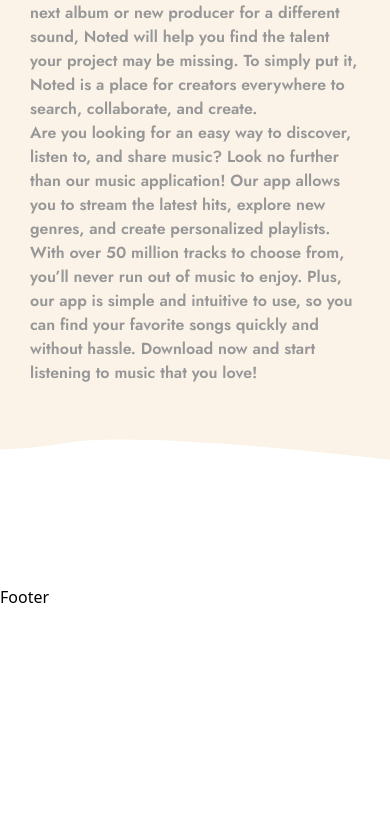
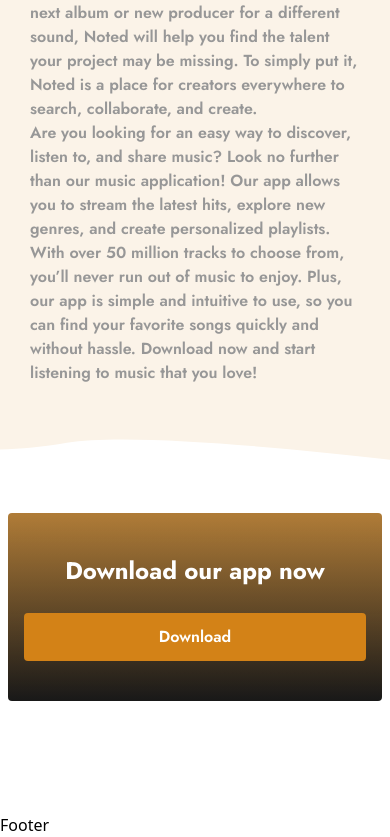
Before and after one commit to DigeetalHub/Noted-web, a Next.js app: page / in a window 390 px wide. Shown: the part 1980-2817 px from the top of the page. Before the commit the page ends 2589 px from the top, so only its background shows below. Built offline with nearby package versions, Linux system fonts and the light colour scheme.

Commit message:
[FEAT] Mobile view for Download  Now section done

```diff
--- a/components/Button.js
+++ b/components/Button.js
@@ -1,8 +1,8 @@
 import React from "react";
 
-const Button = (props) => {
-    return <button className={props.className}>
-        {props.label}
+const Button = ({className, label}) => {
+    return <button className={className}>
+        {label}
     </button>;
 };
 
--- /dev/null
+++ b/components/DownloadNow.js
@@ -0,0 +1,15 @@
+import React from "react";
+import Button from "./Button";
+
+const DownloadNow = ({ classes}) => {
+	return (
+		<section className="mt-[2.5rem] px-2 md:mt-[4.5rem]">
+			<div className={`px-4 py-[2.5rem] bg-download flex flex-col gap-6 text-white text-center rounded md:w-[80%] ${classes}`}>
+				<h2 className="font-bold text-[1.5rem]">Download our app now</h2>
+				<Button label="Download" className="font-semibold bg-brandPrimary500 py-3 rounded" />
+			</div>
+		</section>
+	);
+};
+
+export default DownloadNow;
--- a/components/Footer.js
+++ b/components/Footer.js
@@ -1,4 +1,8 @@
 import React from "react";
+import Email from "../public/assets/icons/email.svg";
+import Instagram from "../public/assets/icons/instagram.svg";
+import Facebook from "../public/assets/icons/facebook.svg";
+import Twitter from "../public/assets/icons/twitter.svg";
 
 const Footer = () => {
 	return <div className="mt-[7rem]">Footer</div>;
--- a/pages/index.js
+++ b/pages/index.js
@@ -15,13 +15,10 @@ import People from "../public/assets/icons/people.svg";
 import Plus from "../public/assets/icons/plus-circle.svg";
 import Repeat from "../public/assets/icons/repeat.svg";
 import Snapshot from "../public/assets/images/snapshot.svg";
-import Email from "../public/assets/icons/email.svg";
-import Instagram from "../public/assets/icons/instagram.svg";
-import Facebook from "../public/assets/icons/facebook.svg";
-import Twitter from "../public/assets/icons/twitter.svg";
+import DownloadNow from "../components/DownloadNow";
 
 export default function Home() {
-	const { whiteNav, scroll, scrollNav } = useContext(ScrollContext);
+	const { scroll, scrollNav } = useContext(ScrollContext);
 
 	return (
 		<div className="">
@@ -178,6 +175,7 @@ export default function Home() {
 						/>
 					</div>
 				</article>
+				<DownloadNow classes="" content="" />
 			</main>
 		</div>
 	);
```
